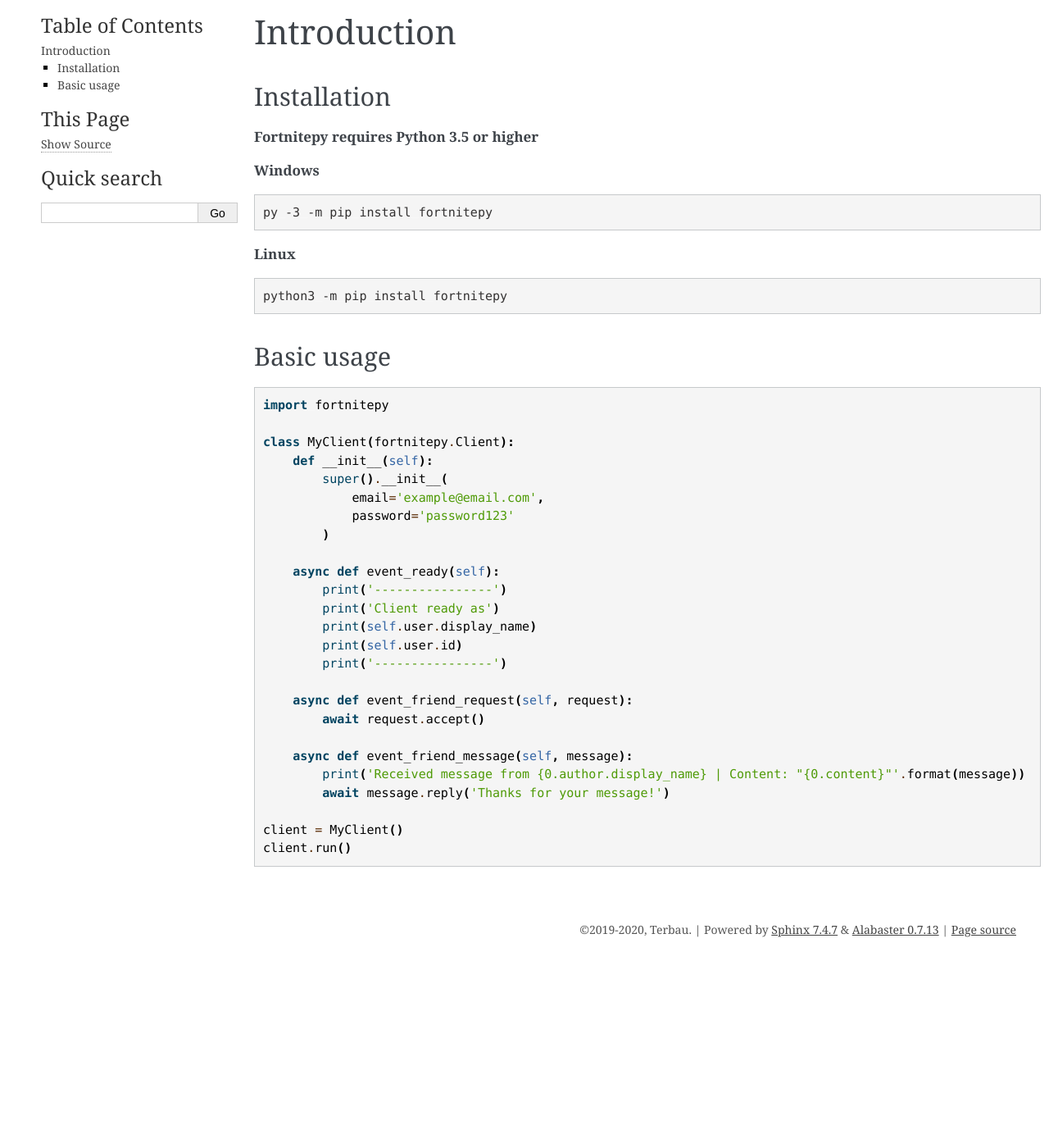
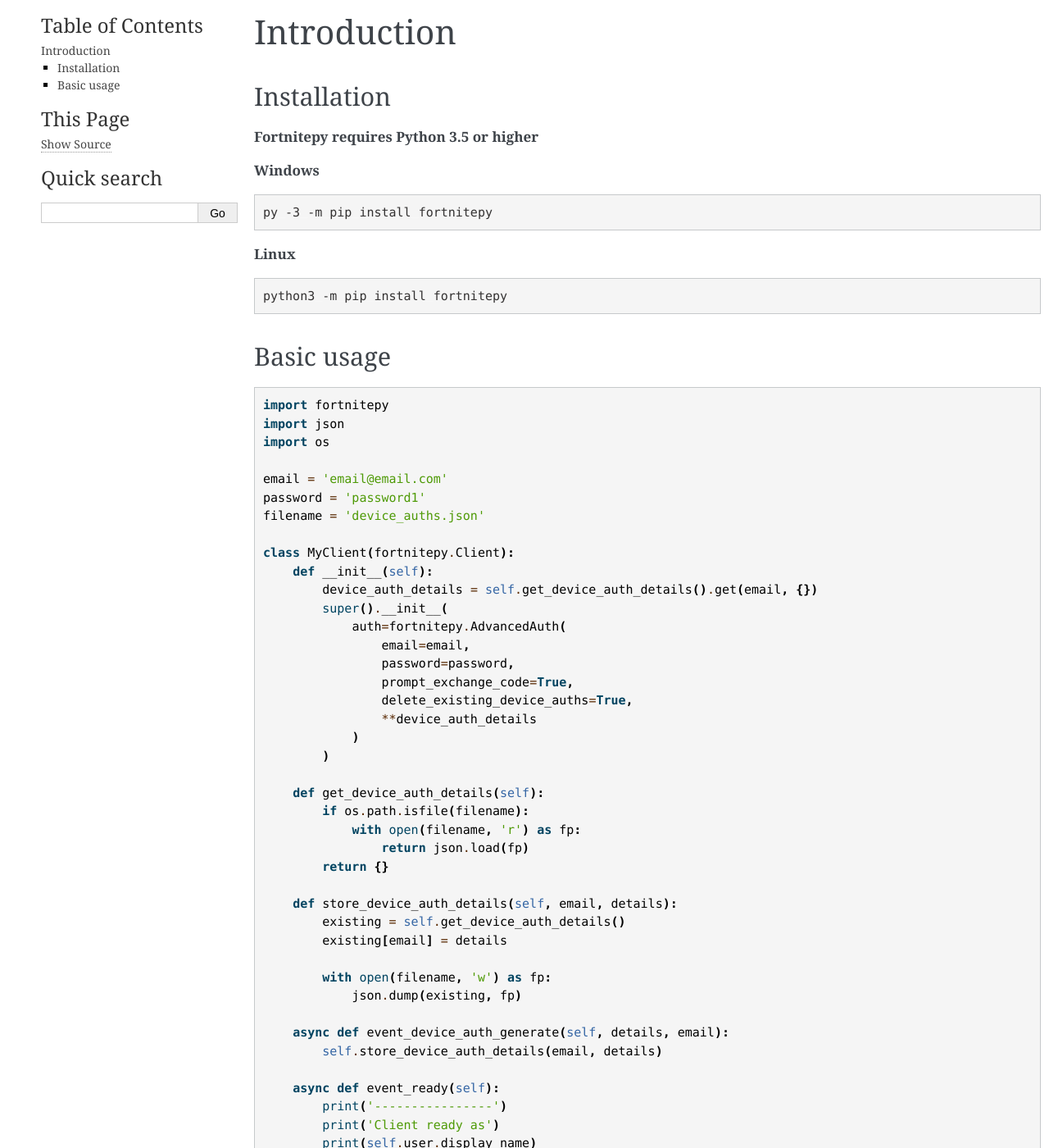
Before and after one commit to Terbau/fortnitepy, a Sphinx documentation site: the page built from docs/intro.rst, in a window 1280 px wide and 1400 px high. Shown: the whole window at 82% size. Built offline with Sphinx 7.4.7, drawn with Linux system fonts in a browser that asks for light colours.

Commit message:
example changes

```diff
--- a/docs/intro.rst
+++ b/docs/intro.rst
@@ -24,13 +24,41 @@
 .. code-block:: python3
 
     import fortnitepy
+    import json
+    import os
+
+    email = 'email@email.com'
+    password = 'password1'
+    filename = 'device_auths.json'
 
     class MyClient(fortnitepy.Client):
         def __init__(self):
+            device_auth_details = self.get_device_auth_details().get(email, {})
             super().__init__(
-                email='example@email.com',
-                password='password123'
+                auth=fortnitepy.AdvancedAuth(
+                    email=email,
+                    password=password,
+                    prompt_exchange_code=True,
+                    delete_existing_device_auths=True,
+                    **device_auth_details
+                )
             )
+
+        def get_device_auth_details(self):
+            if os.path.isfile(filename):
+                with open(filename, 'r') as fp:
+                    return json.load(fp)
+            return {}
+
+        def store_device_auth_details(self, email, details):
+            existing = self.get_device_auth_details()
+            existing[email] = details
+
+            with open(filename, 'w') as fp:
+                json.dump(existing, fp)
+
+        async def event_device_auth_generate(self, details, email):
+            self.store_device_auth_details(email, details)
 
         async def event_ready(self):
             print('----------------')
```
Also changed, not shown: README.md (+28 -2 lines), 2 other files.
